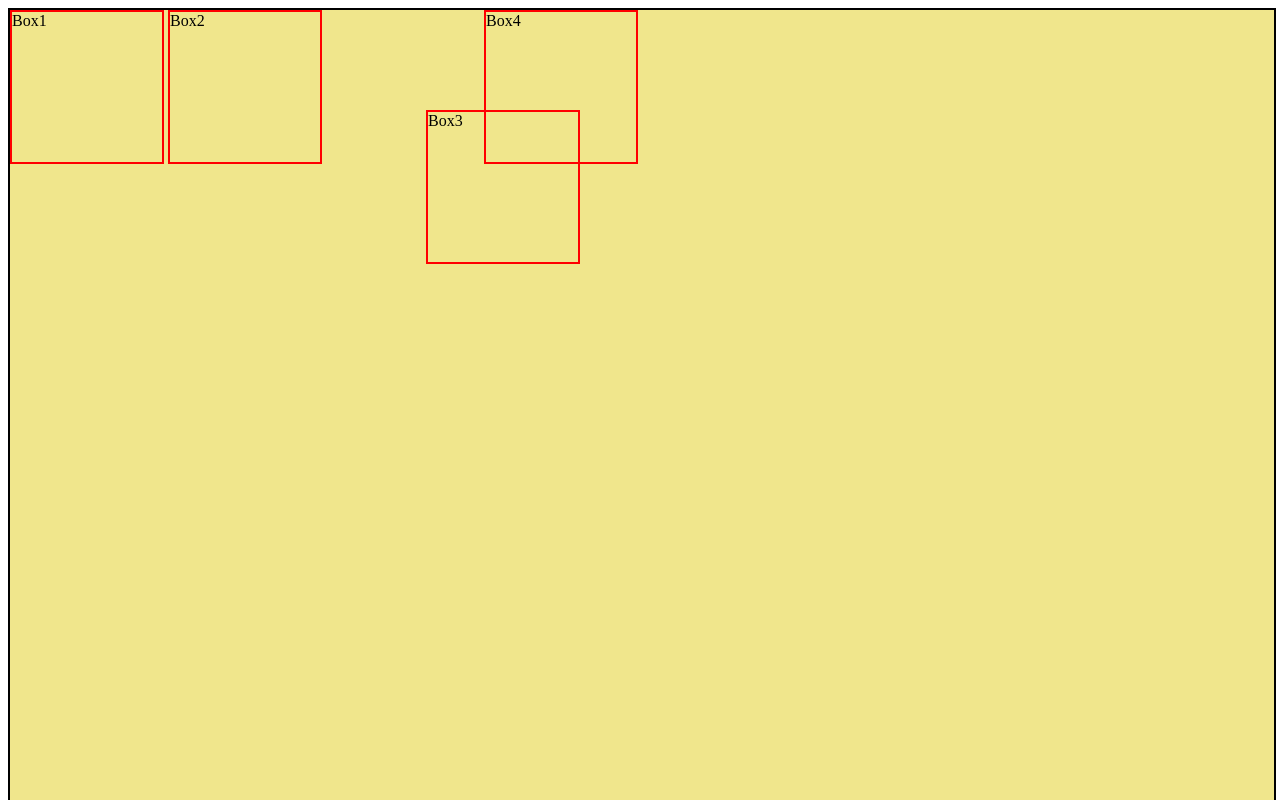
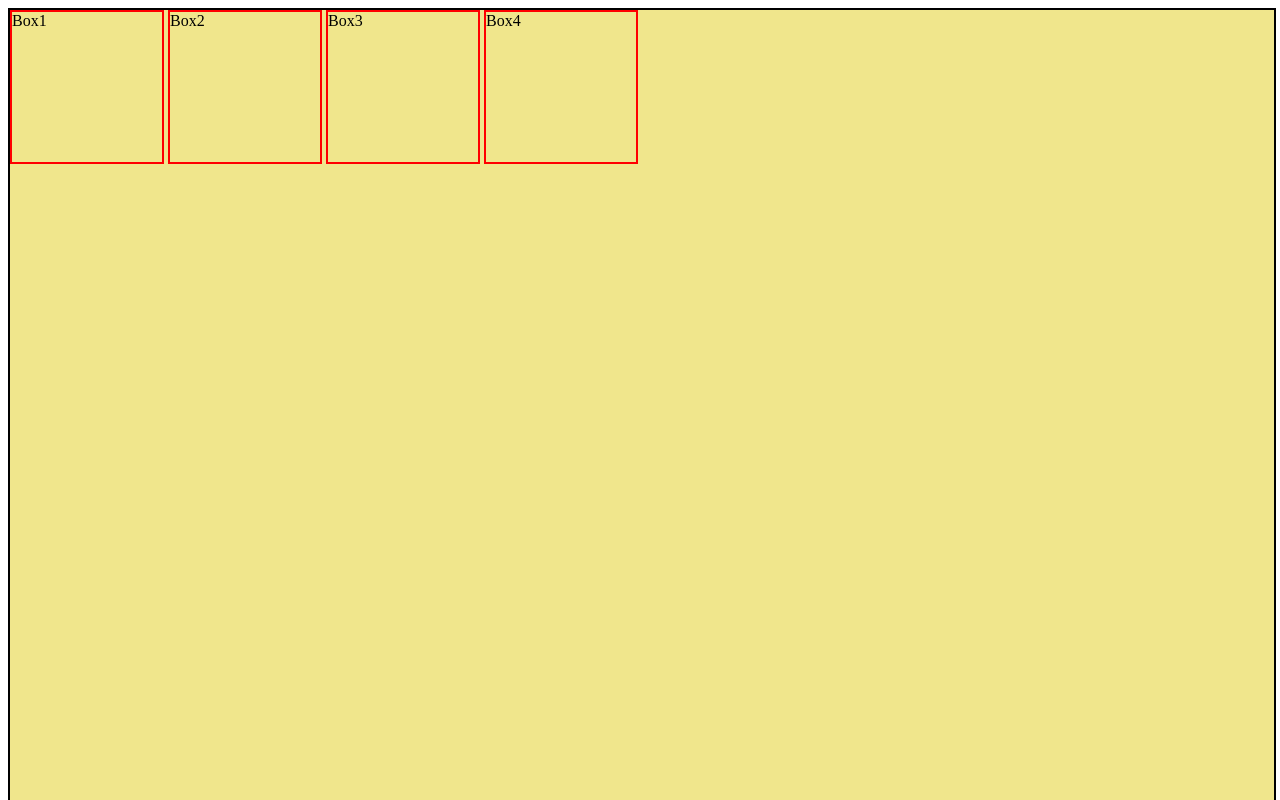
Before and after one commit to Arpit599/Advanced-CSS-Concepts, a plain HTML site: page CSS positions/main.html in a window 1280 px wide. Shown: the top 800 px of the page. Drawn offline with Linux system fonts and the light colour scheme.

Commit message:
Little change

```diff
--- a/CSS positions/main.html
+++ b/CSS positions/main.html
@@ -20,13 +20,13 @@
             display: inline-block;
         }
 
-        #box3{
-            /* Element's position is relative by default */
+        /*#box3{
+            Element's position is relative by default
 
             position: relative;
             top: 100px;
             left: 100px;
-        }
+        }*/
 
         /* #box3{
             Element's position is relative to the direct parent
```
